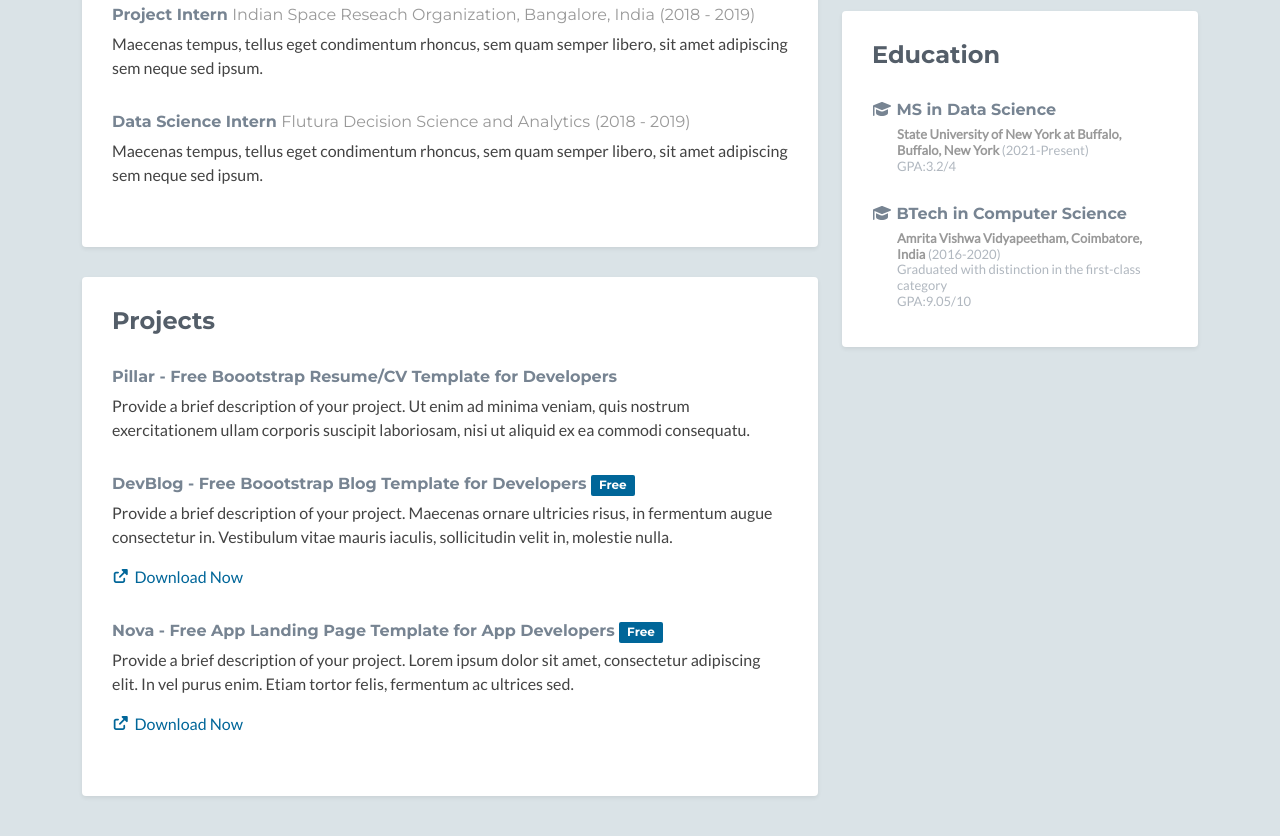
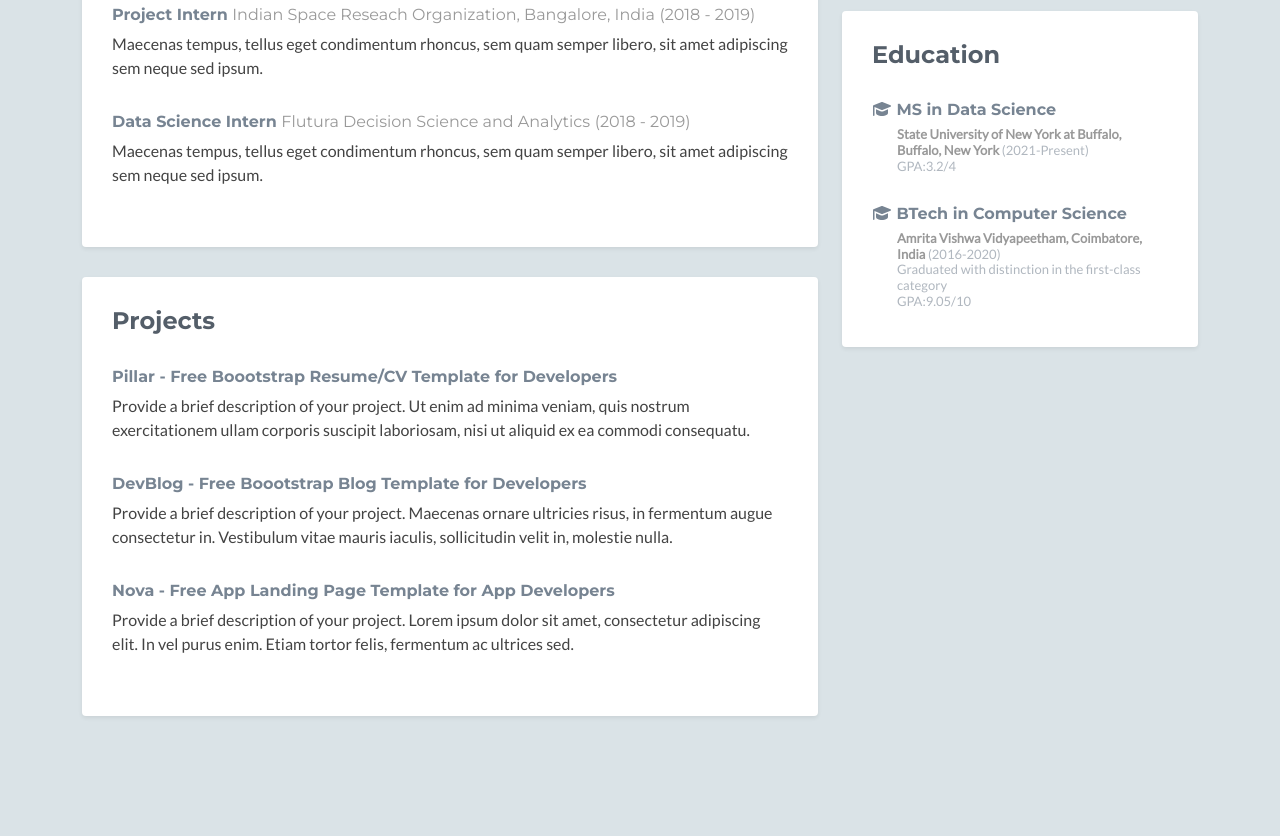
Before and after one commit to sruthikeerthi18/sruthikeerthi18.github.io, a plain HTML site: page index.html in a window 1280 px wide. Shown: the part 1189-2025 px from the top of the page. After the commit the page ends 1983 px from the top, so only its background shows below. Drawn offline with Linux system fonts and the light colour scheme; no server answers.

Commit message:
Update index.html

```diff
--- a/index.html
+++ b/index.html
@@ -85,14 +85,12 @@
                                 <p class="summary">Provide a brief description of your project. Ut enim ad minima veniam, quis nostrum exercitationem ullam corporis suscipit laboriosam, nisi ut aliquid ex ea commodi consequatu.</p>
                             </div>
                             <div class="item">
-                                <h3 class="title"><a href="https://themes.3rdwavemedia.com/bootstrap-templates/speciality/devblog-free-bootstrap-4-blog-template-for-developers/" target="_blank">DevBlog - Free Boootstrap Blog Template for Developers</a> <span class="badge badge-theme">Free</span></h3>
+                                <h3 class="title">DevBlog - Free Boootstrap Blog Template for Developers</h3>
                                 <p class="summary">Provide a brief description of your project. Maecenas ornare ultricies risus, in fermentum augue consectetur in. Vestibulum vitae mauris iaculis, sollicitudin velit in, molestie nulla. </p>
-                                <p><a class="more-link" href="https://themes.3rdwavemedia.com/bootstrap-templates/speciality/devblog-free-bootstrap-4-blog-template-for-developers/" target="_blank"><i class="fas fa-external-link-alt"></i>Download Now</a></p>
                             </div>
                             <div class="item">
-                                <h3 class="title"><a href="https://themes.3rdwavemedia.com/bootstrap-templates/startup/nova-bootstrap-landing-page-template-for-mobile-apps/" target="_blank">Nova - Free App Landing Page Template for App Developers</a> <span class="badge badge-theme">Free</span></h3>
+                                <h3 class="title">Nova - Free App Landing Page Template for App Developers</h3>
                                 <p class="summary">Provide a brief description of your project. Lorem ipsum dolor sit amet, consectetur adipiscing elit. In vel purus enim. Etiam tortor felis, fermentum ac ultrices sed.</p>
-                                <p><a class="more-link" href="https://themes.3rdwavemedia.com/bootstrap-templates/startup/nova-bootstrap-landing-page-template-for-mobile-apps/" target="_blank"><i class="fas fa-external-link-alt"></i>Download Now</a></p>
                             </div>
                         </div>
                     </div>
```
